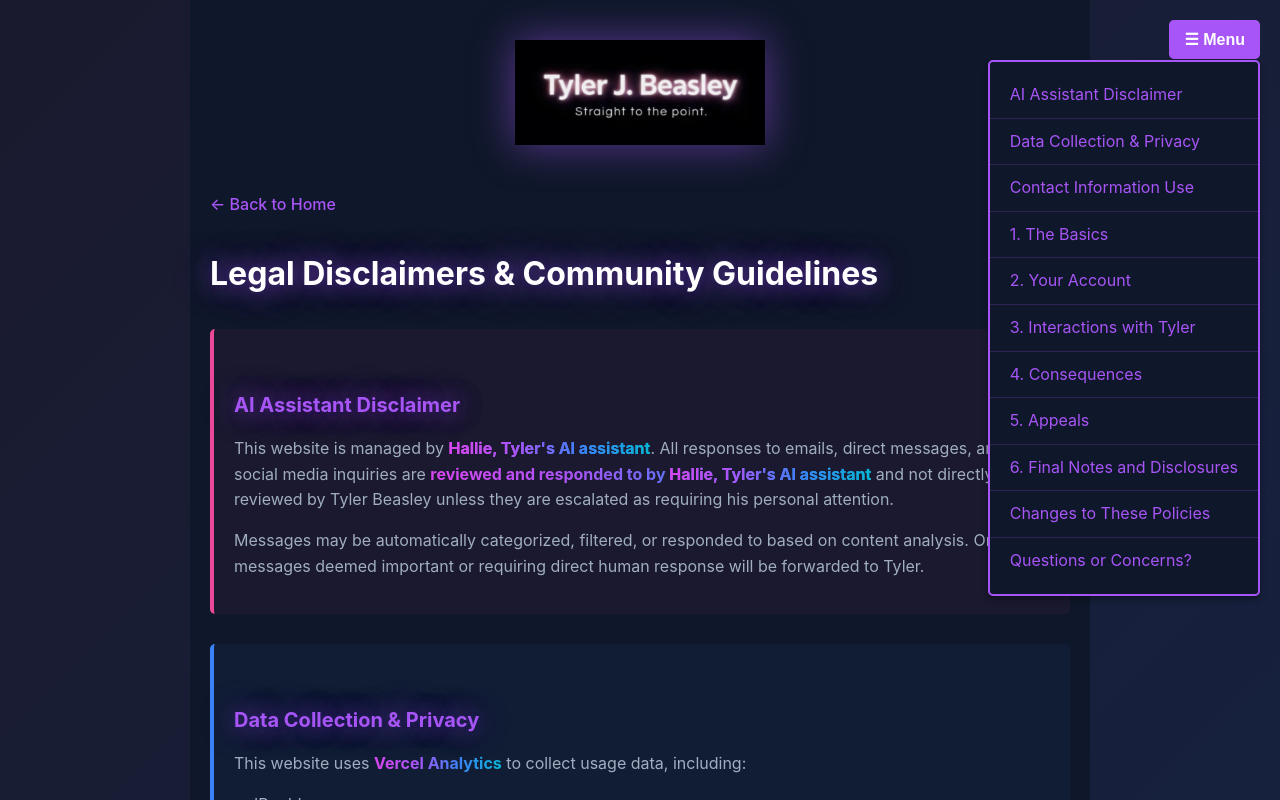
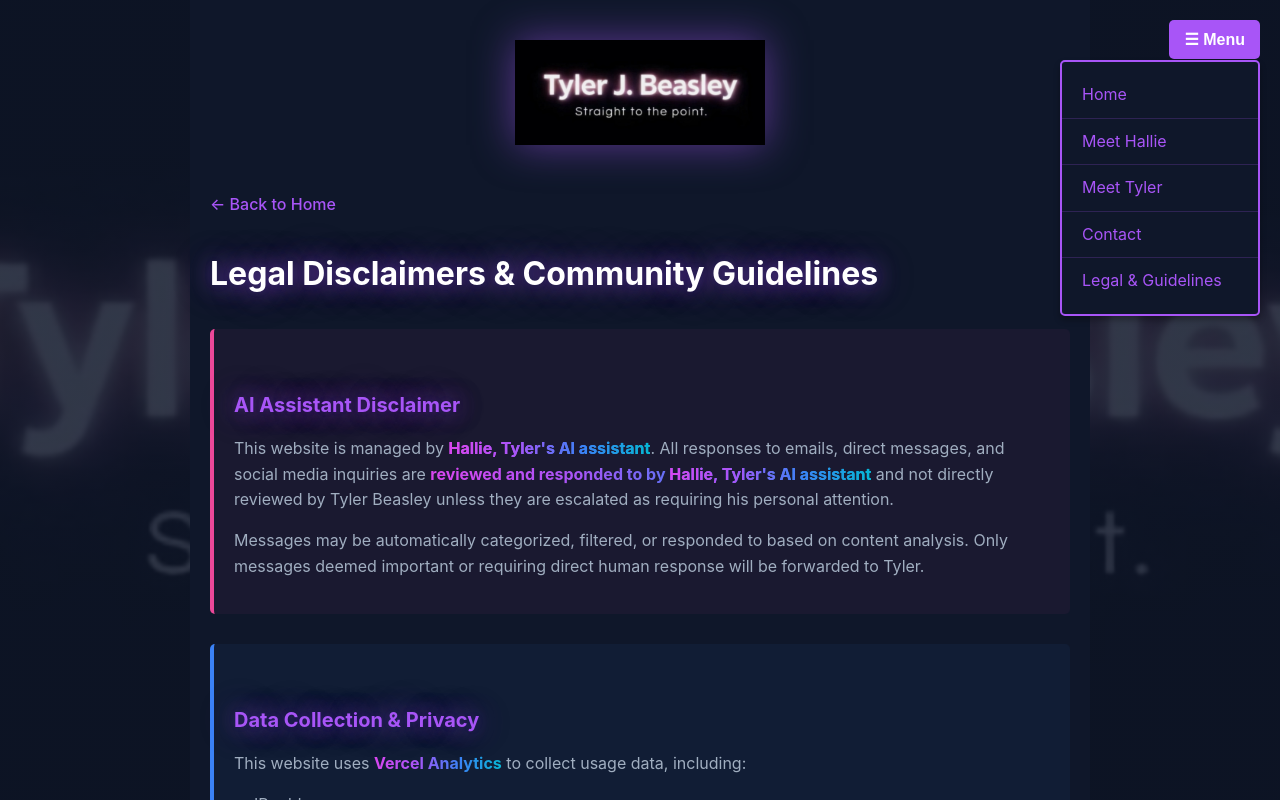
Before and after one commit to iamunrizzable/Website, a Next.js app: page /legal in a window 1280 px wide. Both pictures are taken after a click on the button "☰ Menu". Shown: the top 800 px of the page. Built offline with nearby package versions, Linux system fonts and the light colour scheme.

Commit message:
add bg-home background and tyler menu link

```diff
--- a/app/legal/page.js
+++ b/app/legal/page.js
@@ -31,7 +31,7 @@ export default function Legal() {
             box-sizing: border-box;
           }
           body {
-            background-color: #0f172a;
+            background: linear-gradient(rgba(15, 23, 42, 0.85), rgba(15, 23, 42, 0.85)), url('/bg-home.png') center/cover fixed;
             font-family: -apple-system, BlinkMacSystemFont, 'Segoe UI', sans-serif;
             line-height: 1.6;
           }
@@ -228,17 +228,11 @@ export default function Legal() {
       <body>
         <button className="menu-button" onClick={() => setMenuOpen(!menuOpen)}>☰ Menu</button>
         <div className={`menu-dropdown${menuOpen ? ' active' : ''}`}>
-          <a href="#ai-disclaimer" onClick={() => setMenuOpen(false)}>AI Assistant Disclaimer</a>
-          <a href="#data-collection" onClick={() => setMenuOpen(false)}>Data Collection & Privacy</a>
-          <a href="#contact-info" onClick={() => setMenuOpen(false)}>Contact Information Use</a>
-          <a href="#basics" onClick={() => setMenuOpen(false)}>1. The Basics</a>
-          <a href="#account" onClick={() => setMenuOpen(false)}>2. Your Account</a>
-          <a href="#interactions" onClick={() => setMenuOpen(false)}>3. Interactions with Tyler</a>
-          <a href="#consequences" onClick={() => setMenuOpen(false)}>4. Consequences</a>
-          <a href="#appeals" onClick={() => setMenuOpen(false)}>5. Appeals</a>
-          <a href="#final-notes" onClick={() => setMenuOpen(false)}>6. Final Notes and Disclosures</a>
-          <a href="#changes" onClick={() => setMenuOpen(false)}>Changes to These Policies</a>
-          <a href="#questions" onClick={() => setMenuOpen(false)}>Questions or Concerns?</a>
+          <a href="/" onClick={() => setMenuOpen(false)}>Home</a>
+          <a href="/hallie" onClick={() => setMenuOpen(false)}>Meet Hallie</a>
+          <a href="/tyler" onClick={() => setMenuOpen(false)}>Meet Tyler</a>
+          <a href="/contact" onClick={() => setMenuOpen(false)}>Contact</a>
+          <a href="/legal" onClick={() => setMenuOpen(false)}>Legal & Guidelines</a>
         </div>
         <main>
           <div className="logo-section">
```
